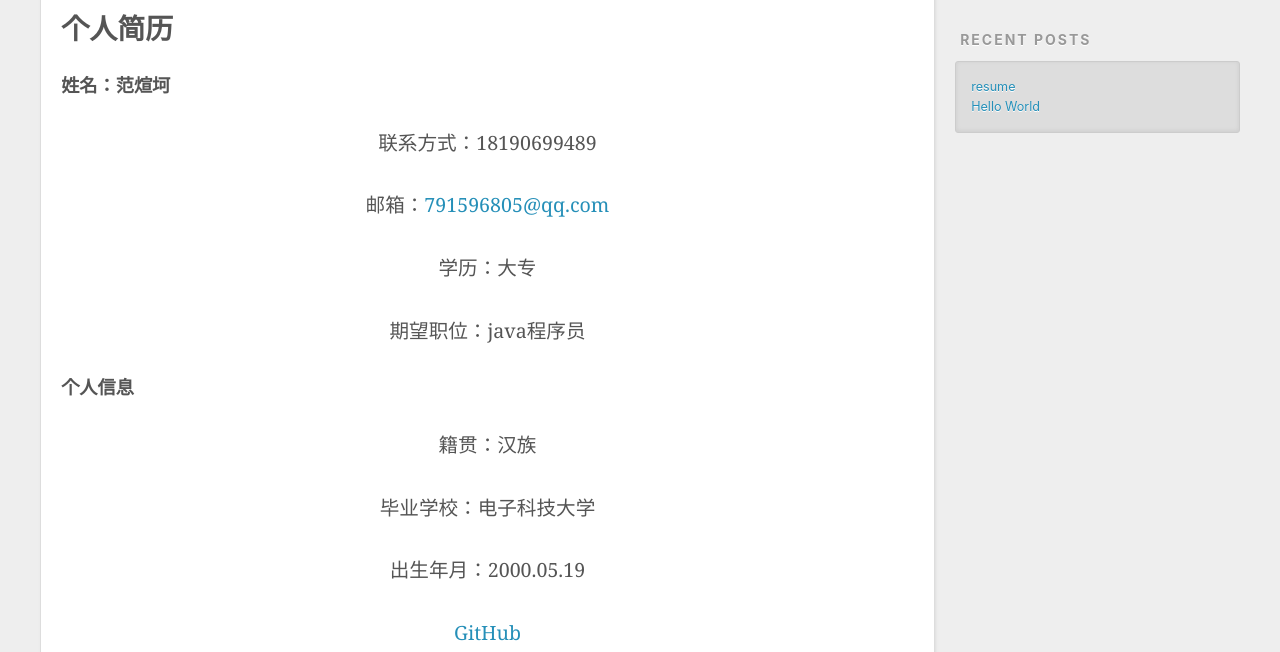
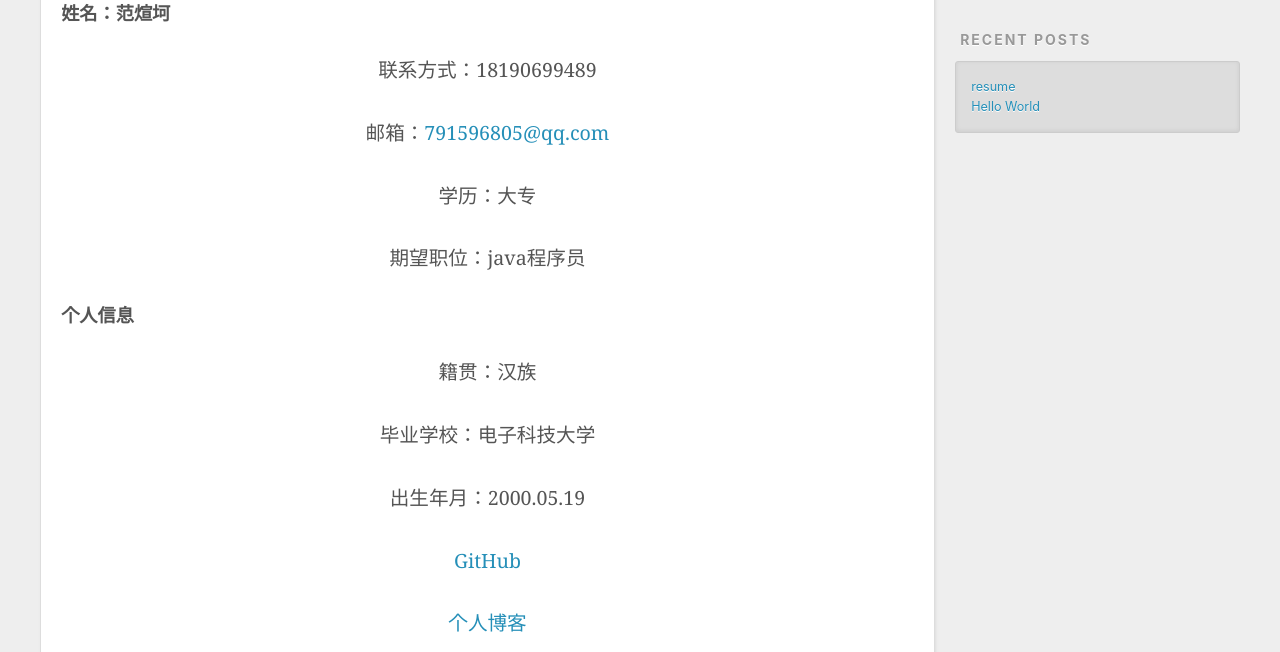
Before and after one commit to VanxKe/VanxKe.github.io, a plain HTML site: page index.html in a window 1280 px wide. Shown: the part 448-1100 px from the top of the page. Drawn offline with nearby package versions, Linux system fonts and the light colour scheme.

Commit message:
Site updated: 2020-07-24 00:37:06

```diff
--- a/index.html
+++ b/index.html
@@ -86,7 +86,7 @@
 
     <div class="article-entry" itemprop="articleBody">
 
-        <h1 id="个人简历"><a href="#个人简历" class="headerlink" title="个人简历"></a>个人简历</h1><h3 id="姓名：范煊坷"><a href="#姓名：范煊坷" class="headerlink" title="姓名：范煊坷"></a>姓名：范煊坷</h3><blockquote>
+        <h3 id="姓名：范煊坷"><a href="#姓名：范煊坷" class="headerlink" title="姓名：范煊坷"></a>姓名：范煊坷</h3><blockquote>
 <p>联系方式：18190699489</p>
 <p>邮箱：<a href="mailto:791596805@qq.com">791596805@qq.com</a></p>
 <p>学历：大专</p>
```
Also changed, not shown: 2020/07/24/first/index.html (+4 -4 lines).
